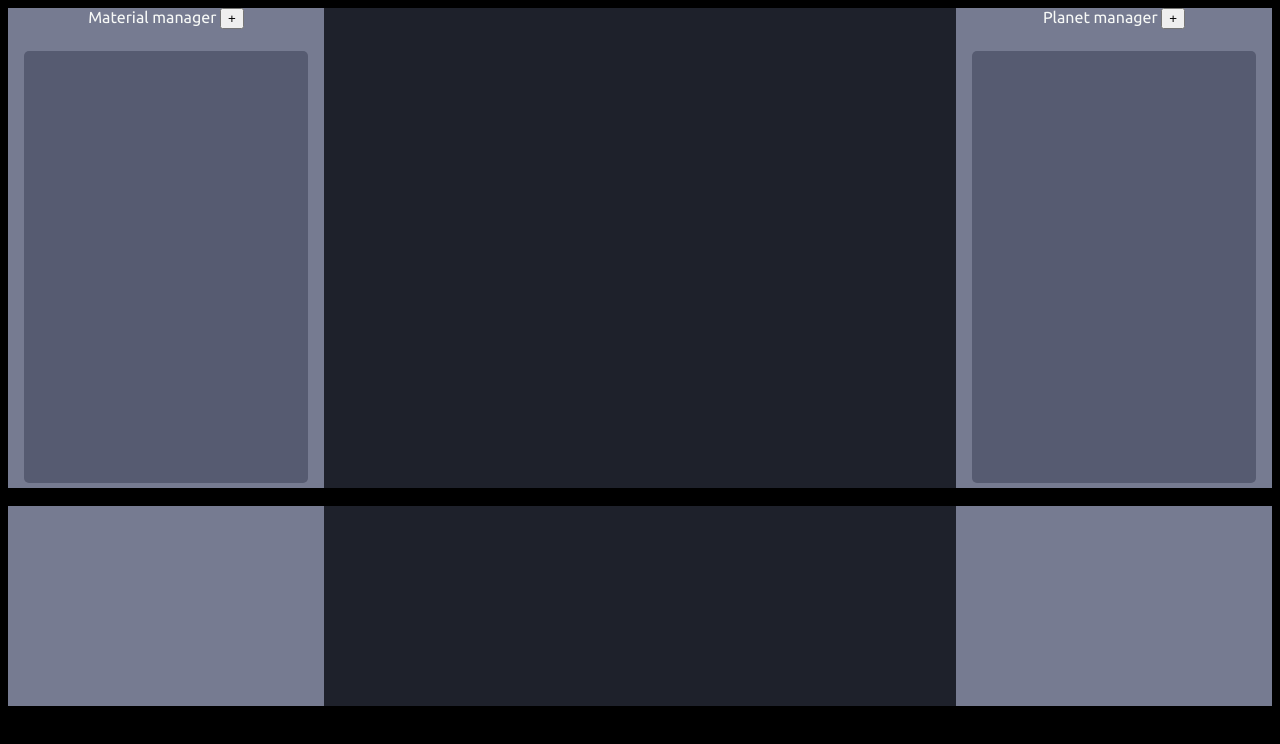
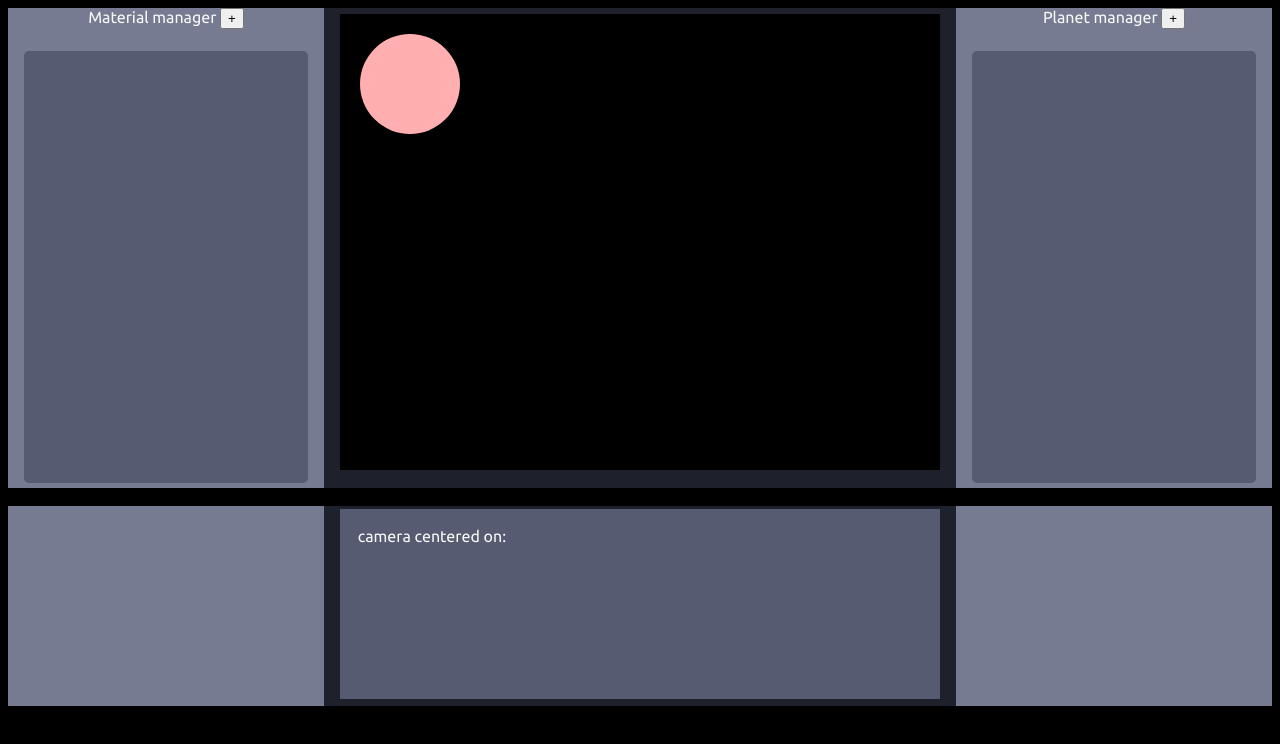
Before and after one commit to Txar/universeeditor, a plain HTML site: page index.html in a window 1280 px wide. Drawn offline with Linux system fonts and the light colour scheme.

Commit message:
canvas setup

```diff
--- a/index.html
+++ b/index.html
@@ -21,6 +21,12 @@
                 <div class="material_manager" id="material_manager"></div>
             </div>
 
+            <div class="screen_div">
+                <canvas class="screen" id="screen">
+                    Your browser does not support the HTML canvas tag.
+                </canvas>
+            </div>
+
             <div class="planet_manager_window">
 
                 <div class="planet_manager_top">
@@ -40,7 +46,11 @@
 
             <div class="material_editor" id="material_editor"></div>
 
-            <div class="console" id="consoleDiv"></div>
+            <div class="world_manager_window" id="world_manager_window">
+
+                <div class="world_manager" id="world_manager"></div>
+
+            </div>
 
             <div class="planet_editor" id="planet_editor"></div>
         </div>
--- a/main.js
+++ b/main.js
@@ -3,10 +3,20 @@ let material_editor = document.getElementById("material_editor")
 let materials = []
 let selectedMaterial = 0
 
+let screen = document.getElementById("screen")
+var ctx
+
 let planet_manager = document.getElementById("planet_manager")
 let planet_editor = document.getElementById("planet_editor")
 let planets = []
 let selectedPlanet = 0
+
+let world_manager = document.getElementById("world_manager")
+let cameraCenteredOn = 0 //planet id
+
+window.addEventListener('resize', function(event){
+    setCanvasSize()
+});
 
 class Material{
     constructor(density, color, id, name){
@@ -129,8 +139,33 @@ class Planet{
     }
 }
 
+function drawCircle(x, y, color, size){
+    ctx.fillStyle = color
+    ctx.beginPath()
+    ctx.ellipse(x, y, size, size, 0, 0, Math.PI * 2)
+    ctx.fill()
+}
+
+function setCanvasSize(){
+    let width = screen.clientWidth
+    let height = screen.clientHeight
+
+    if (screen.width !== width || screen.height !== height) {
+        screen.width = width
+        screen.height = height
+    }
+}
+
 function load(){
+    setCanvasSize()
 
+    ctx = screen.getContext("2d")
+
+    ctx.clearRect(0, 0, screen.width, screen.height);
+
+    drawCircle(70, 70, "#FFAFAF", 50)
+
+    updateWorldManager()
 }
 
 function addMaterial(){
@@ -163,7 +198,6 @@ function updatePlanetName(id){
 
 function updateMaterialSelection(id){
     planets[id].material_id = document.getElementById("material_select").value
-    print(document.getElementById("material_select").value)
     updatePlanets()
 }
 
@@ -220,6 +254,10 @@ function updatePlanets(){
     }
 }
 
+function updateWorldManager(){
+    world_manager.innerHTML = getWorldManagerDiv()
+}
+
 function removeMaterial(id){
     materials.splice(id, 1)
     updateMaterials()
@@ -230,7 +268,10 @@ function removePlanet(id){
     updatePlanets()
 }
 
-function print(a){
-    document.getElementById("consoleDiv").innerText += a
-    document.getElementById("consoleDiv").innerHTML += "<br>"
+function getWorldManagerDiv(){
+    let tempString = ""
+
+    tempString += "<div class=\"editor_input_names\"> camera centered on: </div>"
+
+    return tempString
 }
--- a/style.css
+++ b/style.css
@@ -12,6 +12,21 @@ div{
     color: #F7F9F7;
     width: 100%;
     height: 60vh;
+}
+
+.screen_div{
+    background-color: #1E212B;
+    width: 50%;
+    height: 100%;
+    text-align: center;
+    float: left;
+}
+
+.screen{
+    width: 95%;
+    height: 95%;
+    margin-top: 1%;
+    background-color: black;
 }
 
 .material_manager{
@@ -144,13 +159,23 @@ div{
     color: white;
 }
 
-.console{
+.world_manager_window{
     background-color: #1E212B;
     color: #F7F9F7;
     width: 50%;
     height: 100%;
     overflow-y: scroll;
     float: left;
+    text-align: center;
+}
+
+.world_manager{
+    background-color: #565B71;
+    width: 95%;
+    height: 95%;
+    margin-top: 0.5%;
+    margin-left: auto;
+    margin-right: auto;
 }
 
 .color_input{
```
